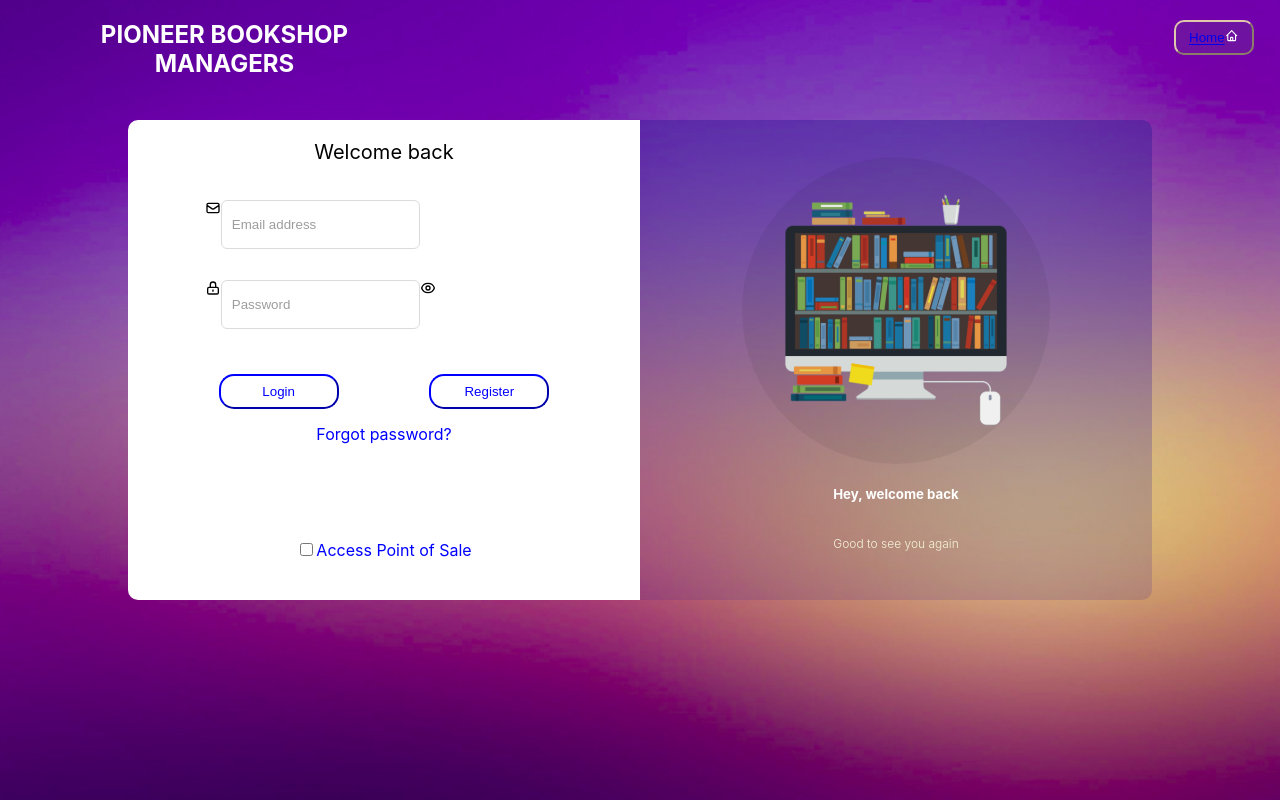
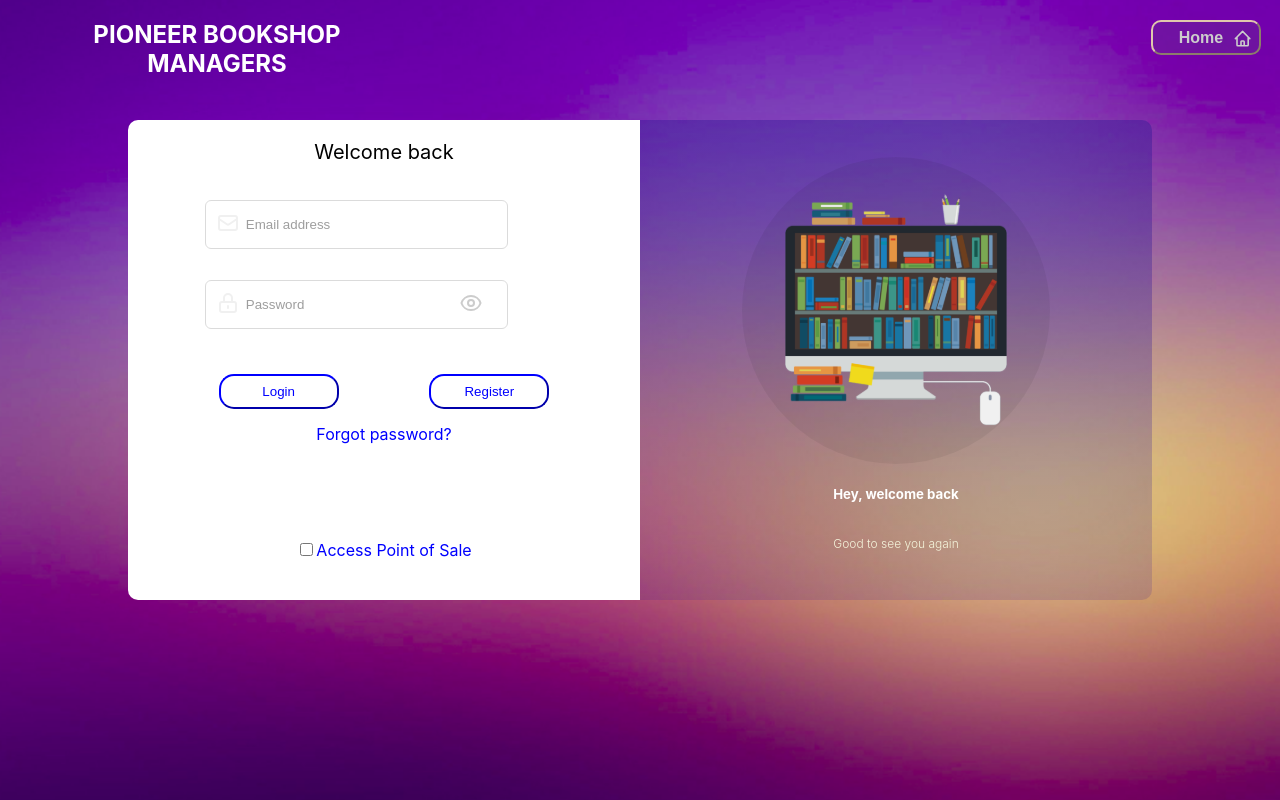
Before and after one commit to munteanurazvanandrei/Bookshop-Management-App, a React (Create React App) app in the folder client/: page /signin in a window 1280 px wide. Built offline with nearby package versions, Linux system fonts and the light colour scheme.

Commit message:
BMA-16# style react icons

```diff
--- a/client/src/Components/SignInPage/registration.css
+++ b/client/src/Components/SignInPage/registration.css
@@ -1,27 +1,20 @@
 /* Example of css to prevent css overlap */
 /* Emphasis on using the "super" parent class, ie. "registration" */
 .registration {
-  /* background: linear-gradient(0deg, rgba(157, 165, 184, 0) 0%, #311996 100%); */
   background: url(./backround-photo.png);
   background-repeat: no-repeat;
   background-size: cover;
   background-position: center;
-  /* backdrop-filter: blur(15px); */
   height: 100vh;
   width: 100vw;
 }
 .registration div {
   display: flex;
-  /* ...more css */
 }
 .registration div p {
   color: beige;
-  /* ...more css */
 }
 
-.registration {
-  /* ...more css */
-}
 .registration-nav {
   display: flex;
   justify-content: space-around;
@@ -33,11 +26,10 @@
 .registration-nav h2 {
   width: 20%;
   margin-left: 70px;
-  /* height: 50px; */
 }
 .registration-nav button {
   height: 35px;
-  width: 80px;
+  width: 110px;
   color: white;
   border-color: #e0c8ac;
   border-radius: 10px;
@@ -45,10 +37,7 @@
   margin-top: 20px;
   background: rgba(76, 175, 80, 0.1);
 }
-/* .registration_app_name{
-flex-direction: column;
-height: 50px;
-} */
+
 .registration-container {
   display: flex;
   justify-content: center;
@@ -66,17 +55,18 @@ height: 50px;
 .registration-inputs-container input {
   border-radius: 6px;
   padding: 10px;
+  padding-left: 40px;
   opacity: 0.7;
-  height: 27px;
   border: 1.5px solid #ccc;
   resize: vertical;
-
+  width: 70%;
+  height: 27px;
 
 }
 .registration-button-form button {
-  margin-top: 10px;
+  margin-top: 30px;
   height: 30px;
-  width: 70%;
+  width: 60%;
   margin-left: 15%;
   background: white;
   color: blue;
@@ -117,3 +107,15 @@ height: 50px;
   font-weight: 300;
   font-size: 12px;
 }
+.home_icon{
+  font-size: 1.2rem;
+  color: #ccc;
+  position: fixed;
+}
+.home_link{
+  color: #ccc;
+  font-size: 16px;
+  font-weight: 550;
+  text-decoration: none;
+  padding-right: 10px;
+}
--- a/client/src/Components/SignInPage/sigin.css
+++ b/client/src/Components/SignInPage/sigin.css
@@ -1,18 +1,10 @@
 /* Example of css to prevent css overlap */
 /* Emphasis on using the "super" parent class, ie. "sign-in" */
-.sign-in div{
-    /* display: flex; */
-    /* ...more css */
-}
 
 .sign-in div p{
     color: beige;
-    /* ...more css */
 }
 
-.sign-in div span{
-    /* ...more css */
-}
 .login-inputs-container{
     display: flex;
     justify-content: space-around;
@@ -24,10 +16,12 @@
 .login-inputs-container input{
     border-radius: 6px;
     padding: 10px;
+    padding-left: 40px;
     opacity: 0.7;
     height: 27px;
     border: 1.5px solid #ccc;
     resize: vertical;
+    width: 70%;
 }
 .login-button-form{
     display: flex;
@@ -37,7 +31,6 @@
     margin-top: 10px;
     height: 35px;
     width: 120px;
-    /* margin-left: 15%; */
     background: white;
     color: blue;
     border-color: blue;
@@ -48,8 +41,7 @@
     position: relative;
     margin: auto;
     margin-top: 15px;
-    /* left: 0; */
-    /* right: 0; */
+
 }
 .login-checkbox label{
     display: inline;
@@ -57,3 +49,17 @@
     margin-bottom: 40px;
     color: blue;
 }
+.login_left_icon{
+    font-size: 1.5rem;
+    color: #ccc;
+    position: fixed;
+    margin: 0.7rem ;
+}
+
+#login_view_pass{
+    font-size: 1.5rem;
+    color: #ccc;
+    margin: 0.7rem ;
+    position: fixed;
+    left: 35%;
+}
```
